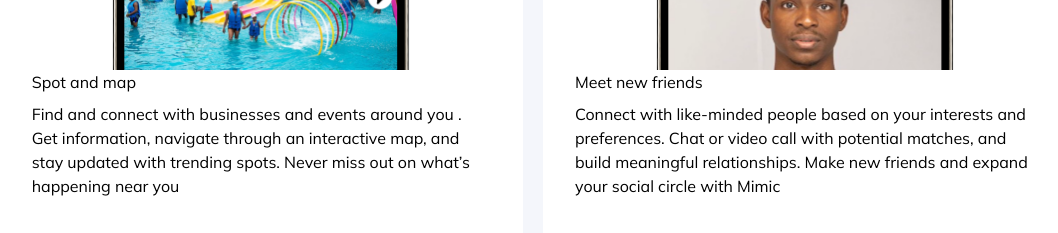
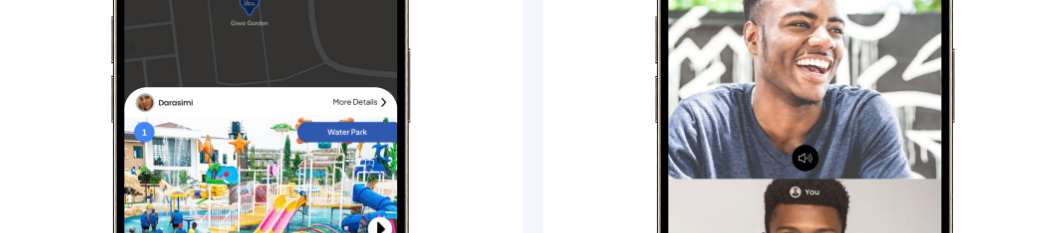
Before and after one commit to Mimic-Network/mimic-website, a Next.js app: page / in a window 1280 px wide. Shown: the part 2287-2520 px from the top of the page, without its empty margins (107-1165 px from the left). Built offline with nearby package versions, Linux system fonts and the light colour scheme.

Commit message:
improvements: created new sections

```diff
--- /dev/null
+++ b/src/components/FAQ.tsx
@@ -0,0 +1,70 @@
+import * as React from "react";
+import { AccordionContent, AccordionTrigger, AccordionItem, Accordion } from "./ui/Accordion";
+
+export interface IFAQProps { }
+
+const FAQ: React.FC<IFAQProps> = (props) => {
+  const id = React.useId();
+  const faqs = React.useMemo(
+    () => [
+      {
+        question: "What’s BossyPay App?",
+        answer:
+          "BossyPay is a free, secure and easy way to pay other people in your neighbourhood.",
+      },
+      {
+        question: "How BossyPay works?",
+        answer: "",
+      },
+      {
+        question: "How to activate BossyPay account?",
+      },
+      {
+        question: "How to connect my credit card?",
+      },
+      {
+        question: "What should I do when I forgot my pin?",
+      },
+      {
+        question: "How to change password?",
+        answer: "By click",
+      },
+      {
+        question: "Is BossyPay available for everyone?",
+        answer: "No, BossyPay is only available for people in Nigeria.",
+      },
+      {
+        question: "Can I send my money to others by ID?",
+      },
+    ],
+    []
+  );
+  return (
+    <section className="flex flex-col items-center space-y-6">
+      <h1 className="text-5xl font-bold text-primary-900">
+        Frequently Asked Questions
+      </h1>
+      <Accordion
+        type="single"
+        collapsible
+        className="w-7/12 grid grid-cols-1 lg:gap-12 md:gap-6 gap-4"
+      >
+        {faqs.map((faq, index) => (
+          <AccordionItem
+            value={`item-${index}-${id}`}
+            key={`item-${index}-${id}`}
+            className="bg-grey-200 px-6 py-4 border-0 rounded-2xl h-fit"
+          >
+            <AccordionTrigger className="text-xl font-medium text-left">
+              {faq.question}
+            </AccordionTrigger>
+            <AccordionContent className="text-grey-700 text-left text-lg">
+              {faq.answer || "This section is under construction."}
+            </AccordionContent>
+          </AccordionItem>
+        ))}
+      </Accordion>
+    </section>
+  );
+};
+export default FAQ;
--- a/src/components/Features.tsx
+++ b/src/components/Features.tsx
@@ -2,9 +2,7 @@ import Image from "next/image";
 import * as React from "react";
 
 export interface IFeaturesProps { }
-
-const Features: React.FC<IFeaturesProps> = (props) => {
-  const features = React.useMemo(() => [
+const FEATURES = [
   {
     image: 'spot_and_map.png',
     heading: 'Spot and map',
@@ -25,9 +23,38 @@ const Features: React.FC<IFeaturesProps> = (props) => {
     heading: 'Task management and TODO',
     description: 'Stay organized and on top of your responsibilities with Mimic\'s task management features. Create and manage to-do lists, set reminders for important events, and  add activities.'
   }
-  ], [])
+]
+const HIGHLIGHTED_FEATURES = [
+  {
+    icon: 'create_your_profile.svg',
+    heading: 'Create Your Profile and find SPOTS',
+    description: 'Sign up and personalize your profile with interests and preferences Search for local businesses and events by category, location, or keyword. View detailed information and navigate through the interactive MAP to find nearby spots',
+    bgColor: 'bg-primary-900/10'
+  },
+  {
+    icon: 'engage_and_book.svg',
+    heading: 'Connect, Engage and book sessions',
+    description: 'Find people who share your interests through text or video chats. Connect, engage with new friends  go live to interact with followers in real-time, and seamlessly book sessions with hosts for various activities,',
+    bgColor: 'bg-green-900/10'
+  },
+  {
+    icon: 'manage_task_and_organize.svg',
+    heading: 'Manage Your Tasks and Stay Organized',
+    description: 'Create and manage to-do lists with customizable titles, activities, and reminders. Add events and activities from SPOTS to your to-do list to stay on track and receive notifications for timely reminders',
+    bgColor:'bg-violet-900/10'
+  },
+  {
+    icon: 'giftmojis_and_monitor.svg',
+    heading: 'Exchange Giftmojis and Monitor Your Profile',
+    description: 'Send and receive virtual gifts during chats, group chats, PGCs, and live sessions. Track your profile’s performance, monitor progress towards monetization, and manage your payouts efficiently',
+    bgColor: 'bg-orange-900/10'
+  }
+]
+const Features: React.FC<IFeaturesProps> = (props) => {
+
   return (
-    <section className="bg-primary-900/5 min-h-screen py-12">
+    <section className="w-full text-secondary-900">
+      <div className="bg-primary-900/5 min-h-screen pt-12 pb-20">
         <div className="w-10/12 flex flex-col items-center mx-auto space-y-2">
           <span className="bg-black/10 py-1.5 px-5 text-xs rounded-full">
             Features
@@ -41,8 +68,8 @@ const Features: React.FC<IFeaturesProps> = (props) => {
           </p>
           <div className="grid grid-cols-2 gap-5 justify-between place-content-between">
             {
-            features.map(val => (
-              <div key={val.heading} className="bg-white px-8 py-12 rounded-md items-center flex flex-col">
+              FEATURES.map(val => (
+                <div key={val.heading} className="bg-white px-8 pt-6 rounded-md items-center flex flex-col">
                   <Image
                     src={`/features/${val.image}`}
                     width={300}
@@ -50,9 +77,9 @@ const Features: React.FC<IFeaturesProps> = (props) => {
                     alt={val.heading}
                     className=""
                   />
-                <div className="flex flex-col space-y-2">
-                  <h4>{val.heading}</h4>
-                  <p>{val.description}</p>
+                  <div className="flex flex-col space-y-2 pt-5 pb-7">
+                    <h4 className="text-primary-900 font-semibold text-2xl">{val.heading}</h4>
+                    <p className="text-sm leading-6">{val.description}</p>
                   </div>
                 </div>
               ))
@@ -60,6 +87,33 @@ const Features: React.FC<IFeaturesProps> = (props) => {
 
           </div>
         </div>
+      </div>
+      <div className="bg-white py-12">
+        <div className="w-10/12 flex flex-col items-center mx-auto space-y-8">
+          <h1 className="text-4xl font-bold text-primary-900">Get familiar with how the app works</h1>
+          <div
+          className="flex space-x-5"
+          >
+            {
+              HIGHLIGHTED_FEATURES.map(val => (
+                <div key={val.heading} className={`${val.bgColor} px-2.5 py-6 rounded-md items-start flex flex-col`}>
+                  <Image
+                    src={`/features/${val.icon}`}
+                    width={300}
+                    height={620}
+                    alt={val.heading}
+                    className="w-9 h-9"
+                  />
+                  <div className="flex flex-col space-y-2.5 pt-5">
+                    <h4 className="text-black font-bold text-base">{val.heading}</h4>
+                    <p className="text-sm leading-6">{val.description}</p>
+                  </div>
+                </div>
+              ))
+            }
+          </div>
+        </div>
+      </div>
     </section>
   );
 };
--- a/src/components/HomeAbout.tsx
+++ b/src/components/HomeAbout.tsx
@@ -16,7 +16,7 @@ const HomeAbout: React.FC<IHomeAboutProps> = () => {
     []
   );
   return (
-    <section className="flex w-10/12 mx-auto text-secondary-900">
+    <section className="flex w-10/12 mx-auto text-secondary-900 py-32">
       <div className="flex-1 flex-col space-y-10">
         <div className="flex flex-col space-y-3.5">
           <div>
```
Lines whose indentation alone changed are shown as unchanged.
